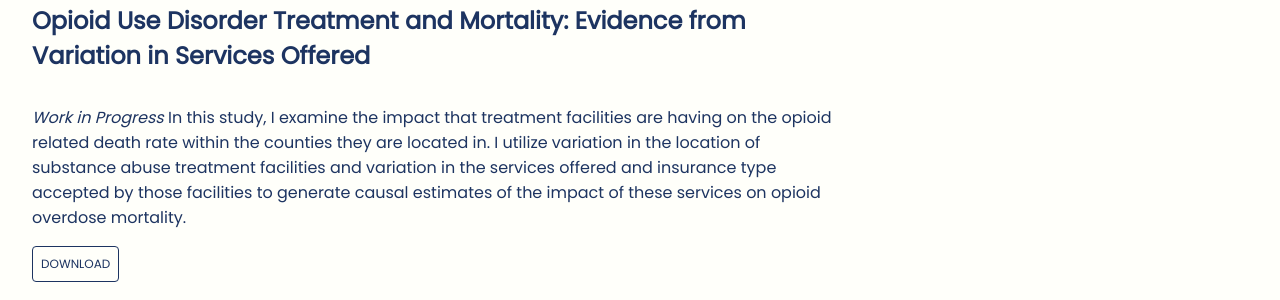
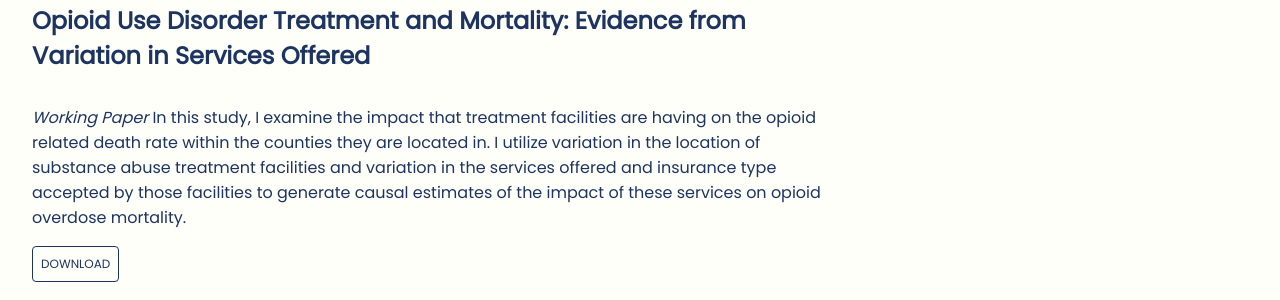
Before and after one commit to mattmotel/markmcinerney, a Jekyll site: the page built from index.md, in a window 1280 px wide and 900 px high, scrolled down 782 px. Shown: the part 154-454 px from the top of the window. Built offline with Jekyll 4.4.1, drawn with Linux system fonts in a browser that asks for light colours.

Commit message:
Updated C

```diff
--- a/_posts/2018-08-01-c.markdown
+++ b/_posts/2018-08-01-c.markdown
@@ -9,4 +9,4 @@ file: "/uploads/Opioid%20Use%20Disorder%20Treatment%20and%20Mortality.pdf"
 layout: post
 ---
 
-*Work in Progress* In this study, I examine the impact that treatment facilities are having on the opioid related death rate within the counties they are located in. I utilize variation in the location of substance abuse treatment facilities and variation in the services offered and insurance type accepted by those facilities to generate causal estimates of the impact of these services on opioid overdose mortality.
+*Working Paper* In this study, I examine the impact that treatment facilities are having on the opioid related death rate within the counties they are located in. I utilize variation in the location of substance abuse treatment facilities and variation in the services offered and insurance type accepted by those facilities to generate causal estimates of the impact of these services on opioid overdose mortality.
```
